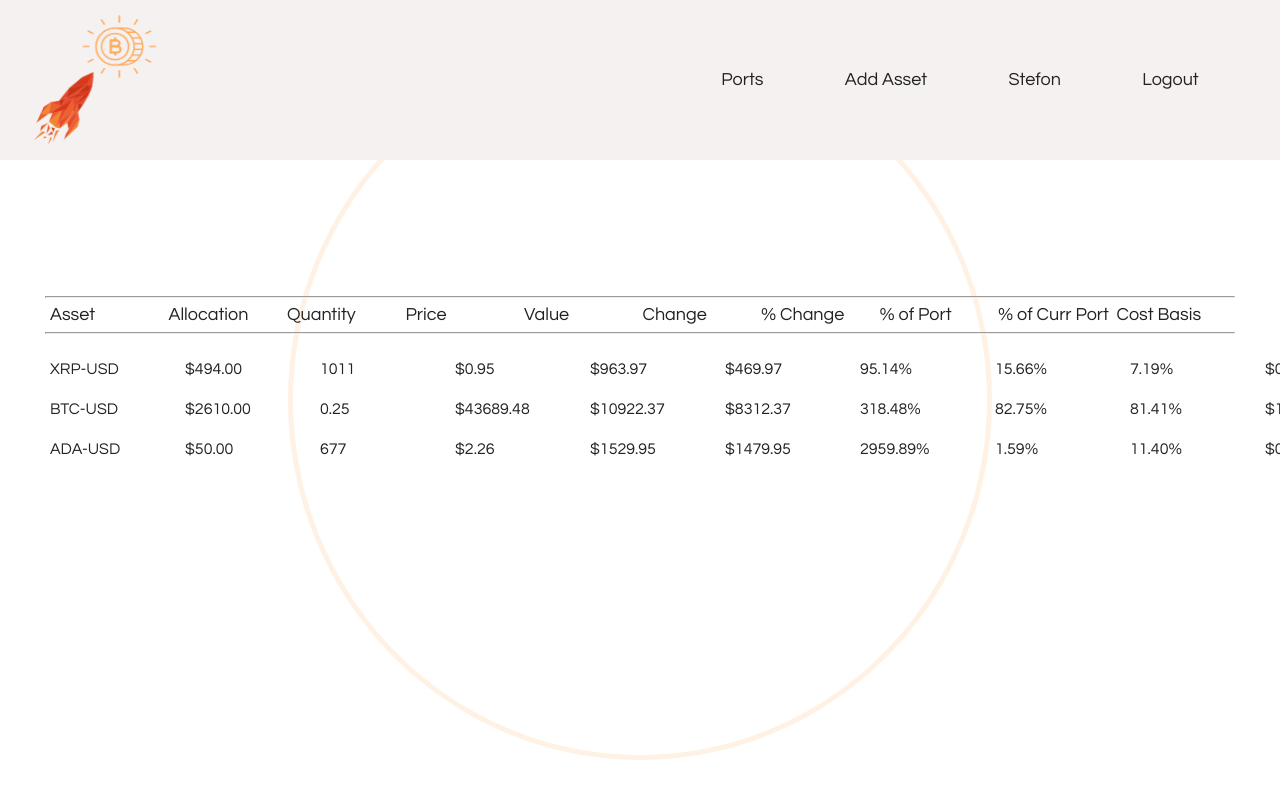
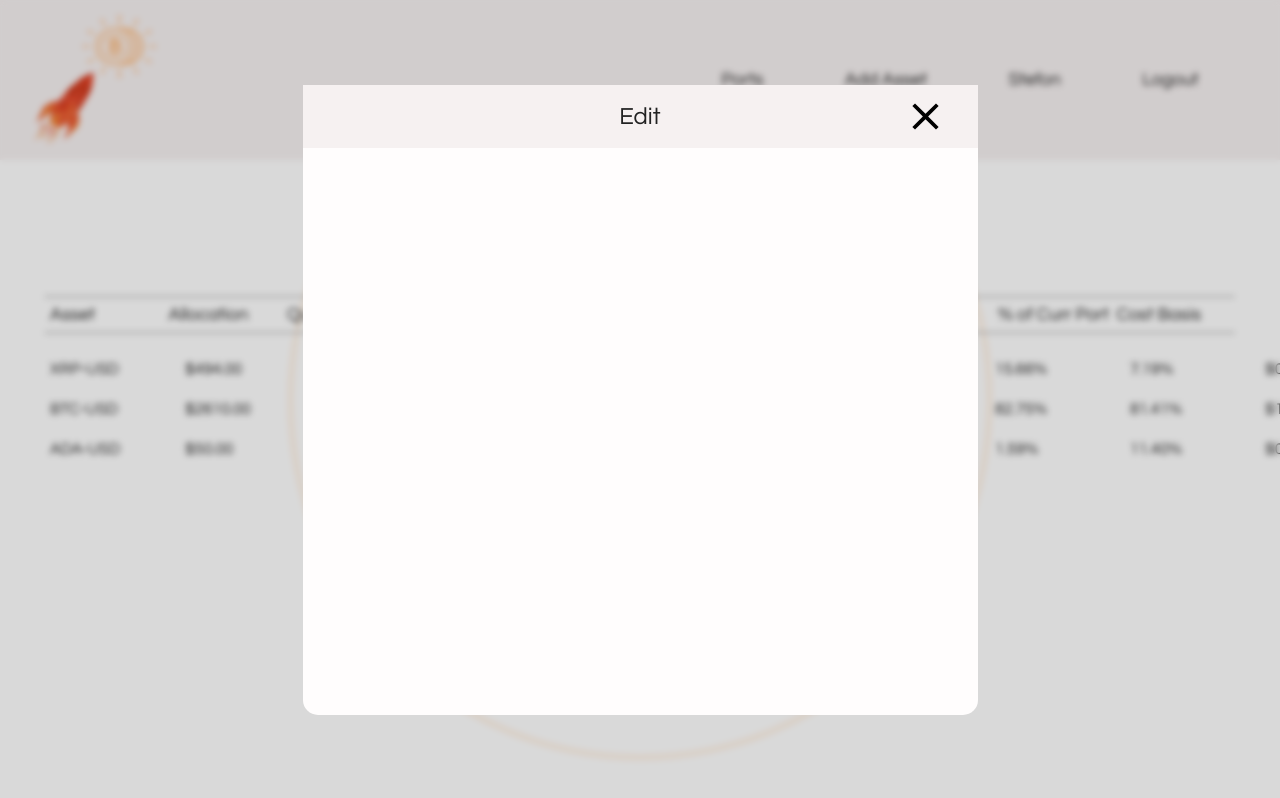
Before and after one commit to StefonSimmons/crypto-ports, a React (Create React App) app in the folder client/: page /portfolios/1 in a window 1280 px wide. Shown: the top 798 px of the page. Built offline with nearby package versions, Linux system fonts and the light colour scheme; no server answers.

Commit message:
edit modal logic

```diff
--- a/client/src/components/Main.jsx
+++ b/client/src/components/Main.jsx
@@ -2,6 +2,7 @@ import { useEffect, useState } from 'react'
 import { Route } from 'react-router'
 import Layout from '../layout/Layout'
 import AddAsset from '../modals/AddAsset'
+import EditAsset from '../modals/EditAsset'
 import Ports from '../modals/Ports'
 import Home from '../screens/Home'
 import Port from '../screens/Port'
@@ -10,7 +11,8 @@ import { getUserPortfolios } from '../services/portfolios'
 export default function Main() {
   const [modal, updateModal] = useState({
     asset: false,
-    port: false
+    port: false,
+    edit: true
   })
 
   const [portfolios, setPortfolios] = useState([])
@@ -26,10 +28,13 @@ export default function Main() {
   return (
     <Layout
       updateModal={updateModal}
-    >
+      >
       <Route exact path="/" component={Home}/>
       <Route exact path="/portfolios/:id">
-        <Port portfolios={portfolios}/>
+        <Port
+          portfolios={portfolios}
+          updateModal={updateModal}
+          />
       </Route>
 
       {modal.asset && <AddAsset
@@ -40,7 +45,9 @@ export default function Main() {
         updateModal={updateModal}
         portfolios={portfolios}
       />}
-
+      {modal.edit && <EditAsset
+        updateModal={updateModal}
+      />}
     </Layout>
   )
 }
--- a/client/src/modals/EditAsset.jsx
+++ b/client/src/modals/EditAsset.jsx
@@ -0,0 +1,9 @@
+import ModalLayout from "./ModalLayout";
+
+export default function EditAsset(props) {
+  return (
+    <ModalLayout modal='edit' updateModal={props.updateModal}>
+
+    </ModalLayout>
+  )
+}
--- a/client/src/screens/Home.jsx
+++ b/client/src/screens/Home.jsx
@@ -2,7 +2,7 @@ import React, { useEffect, useState } from 'react'
 
 export default function Home() {
 
-  const [action, setAction] = useState('Welcome to Ports')
+  const [action, setAction] = useState('track')
 
   useEffect(() => {
     let i = 0
--- a/client/src/screens/Port.jsx
+++ b/client/src/screens/Port.jsx
@@ -4,7 +4,7 @@ import { useParams } from "react-router"
 import usdData from './usd.json'
 import btcData from './btc.json'
 
-export default function Port({ portfolios }) {
+export default function Port({ portfolios, updateModal }) {
   const [assets, setAssets] = useState([])
   const [portfolio, setPortfolio] = useState('')
 
@@ -54,7 +54,17 @@ export default function Port({ portfolios }) {
               }
               return this.toFixed(8)
             }
-            return (<div key={asset.id} className="asset">
+            return (
+              <div
+                key={asset.id}
+                className="asset"
+                onClick={() => {
+                  updateModal(prevModal => ({
+                    ...prevModal,
+                    edit: true
+                  }))
+                }}
+              >
               <p>{asset.symbol}-{asset.allocation_currency}</p>
               <p>{asset.allocation.round()}</p>
               <p>{asset.quantity}</p>
```
